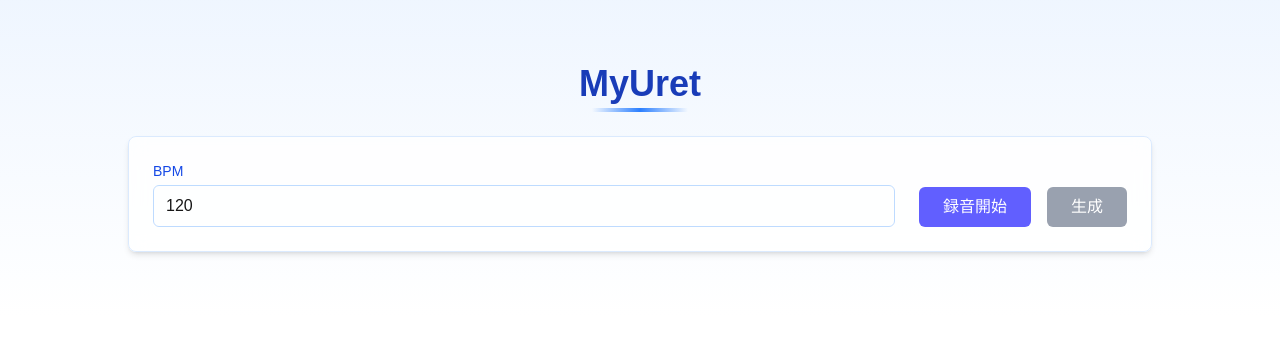
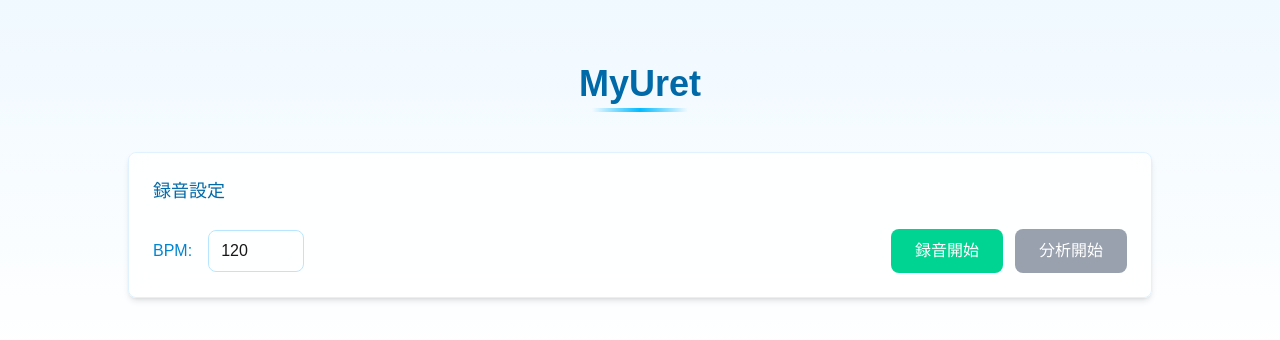
Before and after one commit to take-cantik/code-generator, a Next.js app in the folder client/: page / in a window 1280 px wide. Shown: the top 340 px of the page. Built offline with nearby package versions, Linux system fonts and the light colour scheme.

Commit message:
:sparkles: 録音処理の修正と色合いの調整

```diff
--- a/client/app/components/AudioPlayer.tsx
+++ b/client/app/components/AudioPlayer.tsx
@@ -10,8 +10,8 @@ export default function AudioPlayer({
   audioPlayerRef,
 }: AudioPlayerProps) {
   return (
-    <div className="bg-white/80 backdrop-blur-sm p-6 rounded-lg shadow-md border border-blue-100">
-      <h3 className="text-lg font-medium text-blue-800 mb-4">録音した音声</h3>
+    <div className="bg-white/80 backdrop-blur-sm p-6 rounded-lg shadow-md border border-sky-100">
+      <h3 className="text-lg font-medium text-sky-700 mb-4">録音した音声</h3>
       <audio ref={audioPlayerRef} src={audioUrl} controls className="w-full" />
     </div>
   );
--- a/client/app/components/ChordProgressionDisplay.tsx
+++ b/client/app/components/ChordProgressionDisplay.tsx
@@ -13,10 +13,10 @@ export default function ChordProgressionDisplay({
   chordProgression,
 }: ChordProgressionDisplayProps) {
   return (
-    <div className="bg-white/80 backdrop-blur-sm p-6 pb-10 rounded-lg shadow-md overflow-y-scroll border border-blue-100">
+    <div className="bg-white/80 backdrop-blur-sm p-6 pb-10 rounded-lg shadow-md overflow-y-scroll border border-sky-100">
       <div className="mb-6">
-        <h3 className="text-lg font-medium text-blue-800 mb-2">コード進行</h3>
-        <p className="text-sm text-blue-600">
+        <h3 className="text-lg font-medium text-sky-700 mb-2">コード進行</h3>
+        <p className="text-sm text-sky-600">
           カポの位置: {chordProgression.capo}
         </p>
       </div>
--- a/client/app/components/MusicAnalyzer.tsx
+++ b/client/app/components/MusicAnalyzer.tsx
@@ -7,31 +7,34 @@ import ChordProgressionDisplay from "./ChordProgressionDisplay";
 
 export default function MusicAnalyzer() {
   const {
-    startRecording,
-    stopRecording,
+    bpm,
     isRecording,
     isLoading,
     chordProgression,
     audioUrl,
     audioPlayerRef,
+    register,
+    handleSubmit,
     onSubmit,
+    startRecording,
+    stopRecording,
   } = useMusicAnalysis();
 
   return (
-    <div className="space-y-8">
+    <div className="space-y-6">
       <RecordingForm
+        bpm={bpm}
+        isRecording={isRecording}
+        isLoading={isLoading}
+        hasAudioData={!!audioUrl}
+        register={register}
         onStartRecording={startRecording}
         onStopRecording={stopRecording}
-        isRecording={isRecording}
-        onSubmit={onSubmit}
-        isLoading={isLoading}
-        hasAudioData={!!audioUrl}
+        onSubmit={handleSubmit(onSubmit)}
       />
-
       {audioUrl && (
         <AudioPlayer audioUrl={audioUrl} audioPlayerRef={audioPlayerRef} />
       )}
-
       {chordProgression && (
         <ChordProgressionDisplay chordProgression={chordProgression} />
       )}
--- a/client/app/components/RecordingForm.tsx
+++ b/client/app/components/RecordingForm.tsx
@@ -1,70 +1,65 @@
 "use client";
 
-import { useForm } from "react-hook-form";
+import { UseFormRegister } from "react-hook-form";
+import { FormData } from "../hooks/useMusicAnalysis";
 import { useMetronome } from "../hooks/useMetronome";
 
 type RecordingFormProps = {
+  bpm: number;
+  isRecording: boolean;
+  isLoading: boolean;
+  hasAudioData: boolean;
+  register: UseFormRegister<FormData>;
   onStartRecording: () => Promise<void>;
   onStopRecording: () => void;
-  isRecording: boolean;
-  onSubmit: (data: { bpm: number }) => void;
-  isLoading: boolean;
-  hasAudioData: boolean;
+  onSubmit: (e: React.FormEvent) => void;
 };
 
 export default function RecordingForm({
+  isRecording,
+  isLoading,
+  hasAudioData,
+  register,
   onStartRecording,
   onStopRecording,
-  isRecording,
   onSubmit,
-  isLoading,
-  hasAudioData,
+  bpm,
 }: RecordingFormProps) {
-  const { register, handleSubmit, watch } = useForm<{ bpm: number }>({
-    defaultValues: {
-      bpm: 120,
-    },
-  });
-
-  const bpm = watch("bpm");
   const { start: startMetronome, stop: stopMetronome } = useMetronome(bpm);
 
-  const handleRecording = async () => {
+  const handleRecordingToggle = async () => {
     if (isRecording) {
+      stopMetronome();
       onStopRecording();
-      stopMetronome();
     } else {
+      startMetronome();
       await onStartRecording();
-      startMetronome();
     }
   };
 
   return (
-    <form
-      onSubmit={handleSubmit(onSubmit)}
-      className="bg-white/80 backdrop-blur-sm p-6 rounded-lg shadow-md space-y-6 border border-blue-100"
-    >
-      <div className="flex items-end gap-6">
-        <label className="flex-1">
-          <span className="block text-sm font-medium text-blue-700 mb-1">
-            BPM
-          </span>
+    <div className="bg-white/80 backdrop-blur-sm p-6 rounded-lg shadow-md border border-sky-100">
+      <h3 className="text-lg font-medium text-sky-700 mb-6">録音設定</h3>
+      <form onSubmit={onSubmit} className="flex items-center justify-between">
+        <div className="flex items-center space-x-4">
+          <label className="text-sky-600 font-medium whitespace-nowrap">
+            BPM:
+          </label>
           <input
             type="number"
-            {...register("bpm", { valueAsNumber: true })}
-            className="w-full px-3 py-2 border border-blue-200 rounded-md focus:outline-none focus:ring-2 focus:ring-blue-500 focus:border-transparent"
-            min="40"
-            max="200"
+            {...register("bpm", { min: 40, max: 200 })}
+            className="w-24 px-3 py-2 border border-sky-200 rounded-lg focus:outline-none focus:ring-2 focus:ring-sky-400"
           />
-        </label>
-        <div className="flex gap-4">
+        </div>
+
+        <div className="flex space-x-3">
           <button
             type="button"
-            onClick={handleRecording}
-            className={`px-6 py-2 rounded-md text-white transition-colors ${
+            onClick={handleRecordingToggle}
+            className={`px-6 py-2.5 text-white rounded-lg transition-colors duration-200 ${
               isRecording
-                ? "bg-rose-500 hover:bg-rose-600"
-                : "bg-indigo-500 hover:bg-indigo-600"
+                ? "bg-rose-400 hover:bg-rose-500"
+                : "bg-emerald-400 hover:bg-emerald-500"
             }`}
           >
             {isRecording ? "録音停止" : "録音開始"}
@@ -72,16 +67,12 @@ export default function RecordingForm({
           <button
             type="submit"
             disabled={isLoading || !hasAudioData}
-            className={`px-6 py-2 text-white rounded-md transition-colors ${
-              hasAudioData
-                ? "bg-emerald-500 hover:bg-emerald-600"
-                : "bg-gray-400 cursor-not-allowed"
-            }`}
+            className="px-6 py-2.5 bg-sky-400 text-white rounded-lg hover:bg-sky-500 disabled:bg-gray-400 disabled:cursor-not-allowed transition-colors duration-200"
           >
-            {isLoading ? "生成中..." : "生成"}
+            {isLoading ? "分析中..." : "分析開始"}
           </button>
         </div>
-      </div>
-    </form>
+      </form>
+    </div>
   );
 }
--- a/client/app/hooks/useMusicAnalysis.ts
+++ b/client/app/hooks/useMusicAnalysis.ts
@@ -1,7 +1,7 @@
 import { useState, useRef } from "react";
-import { useForm } from "react-hook-form";
+import { useForm, SubmitHandler } from "react-hook-form";
 
-type FormData = {
+export type FormData = {
   bpm: number;
   audioData?: Blob;
 };
@@ -74,7 +74,7 @@ export const useMusicAnalysis = () => {
     }
   };
 
-  const onSubmit = async (data: FormData) => {
+  const onSubmit: SubmitHandler<FormData> = async (data) => {
     setIsLoading(true);
 
     try {
--- a/client/app/page.tsx
+++ b/client/app/page.tsx
@@ -2,13 +2,13 @@ import MusicAnalyzer from "./components/MusicAnalyzer";
 
 export default function Home() {
   return (
-    <main className="w-full max-h-screen px-8 py-16 bg-gradient-to-b from-blue-50 to-white">
+    <main className="w-full max-h-screen px-8 py-16 bg-gradient-to-b from-sky-50 to-white">
       <div className="max-w-screen-lg mx-auto">
         <div className="relative">
-          <h1 className="text-4xl font-bold text-center mb-8 text-blue-800">
+          <h1 className="text-4xl font-bold text-center mb-12 text-sky-700">
             MyUret
           </h1>
-          <div className="absolute -bottom-2 left-1/2 transform -translate-x-1/2 w-24 h-1 bg-gradient-to-r from-transparent via-blue-500 to-transparent"></div>
+          <div className="absolute -bottom-2 left-1/2 transform -translate-x-1/2 w-24 h-1 bg-gradient-to-r from-transparent via-sky-400 to-transparent"></div>
         </div>
         <MusicAnalyzer />
       </div>
```
Also changed, not shown: 1 other file (tests, documents, lock files or other folders).
